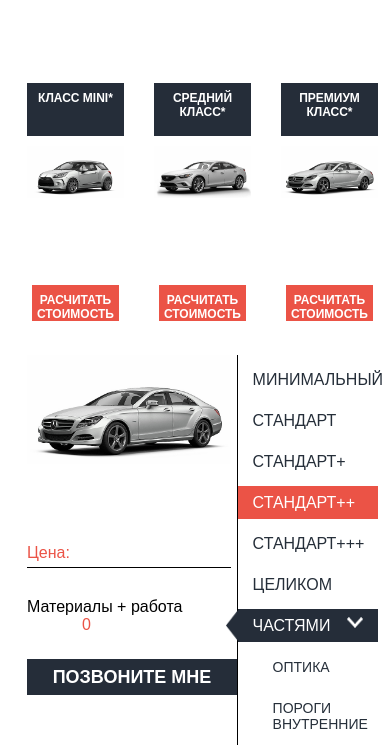
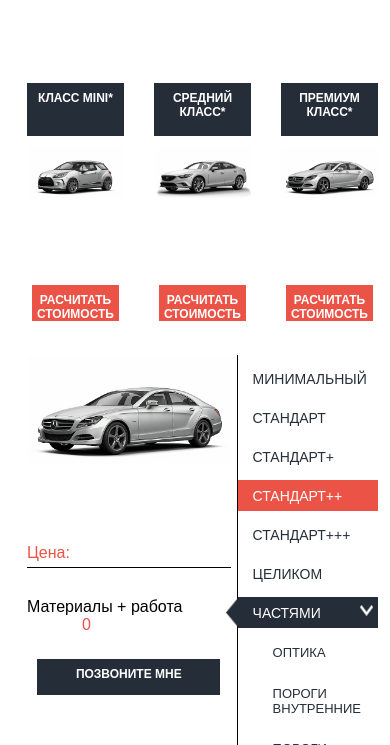
Before and after one commit to Dzmell/dzmell_test_vocter.github.io, a plain HTML site: page index.html in a window 390 px wide. Both pictures are taken after a click on the item "ЧАСТЯМИ". Shown: the part 97-842 px from the top of the page. Drawn offline with nearby package versions, Linux system fonts and the light colour scheme.

Commit message:
Update css.css

```diff
--- a/css/css.css
+++ b/css/css.css
@@ -182,6 +182,15 @@ p{
 		width:90%;
 		padding-right:0;
 	}
+	.rightPlans li img[title="arrow"]{
+		margin-right: 10px;
+		width: 13px;
+	}
+}
+@media screen  and (min-width: 100px) and (max-width: 660px){
+	.rightPlans li img[title="arrow"]{
+		margin-right: 5px;
+	}
 }
 @media screen  and (min-width: 100px) and (max-width: 650px){
 
@@ -217,9 +226,30 @@ p{
 	.carClass h3:nth-last-child(2){
 		overflow:hidden;
 	}
+	.price h3{
+		max-width:90%;
+		font-size:12px;
+	}
+	.rightPlans ul:first-child li{
+		font-size:14px;
+	}
+	.rightPlans ul:last-child li{
+		font-size:13px;
+	}
 }
 @media screen  and (min-width: 100px) and (max-width: 375px){
 	.wrap{
 		overflow:hidden;
 	}
 }
+@media screen  and (min-width: 100px) and (max-width: 300px){
+	.rightPlans li img[title="arrow"]{
+		margin-right: 1px;
+		width: 10px;
+	}
+}
+@media screen  and (min-width: 100px) and (max-width: 245px){
+	.price h3{
+		min-height:40px;
+	}
+}
```
